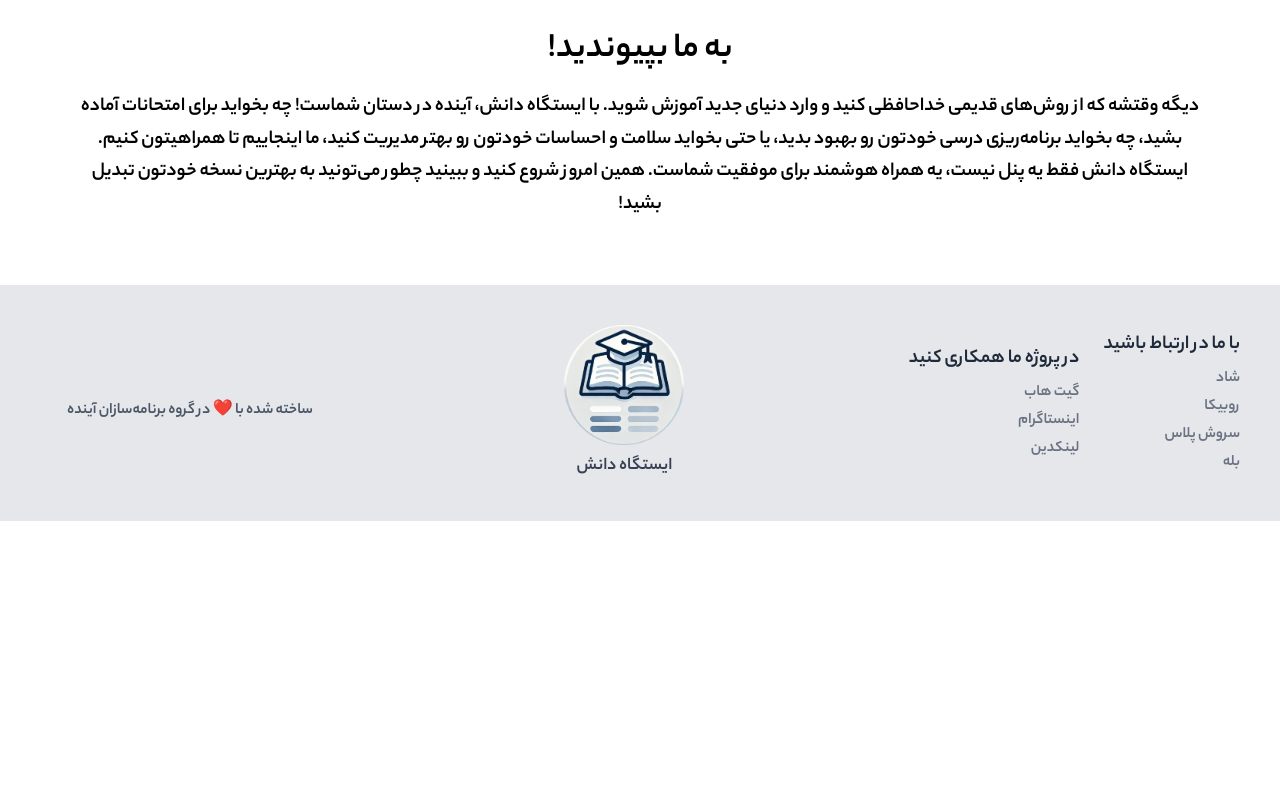
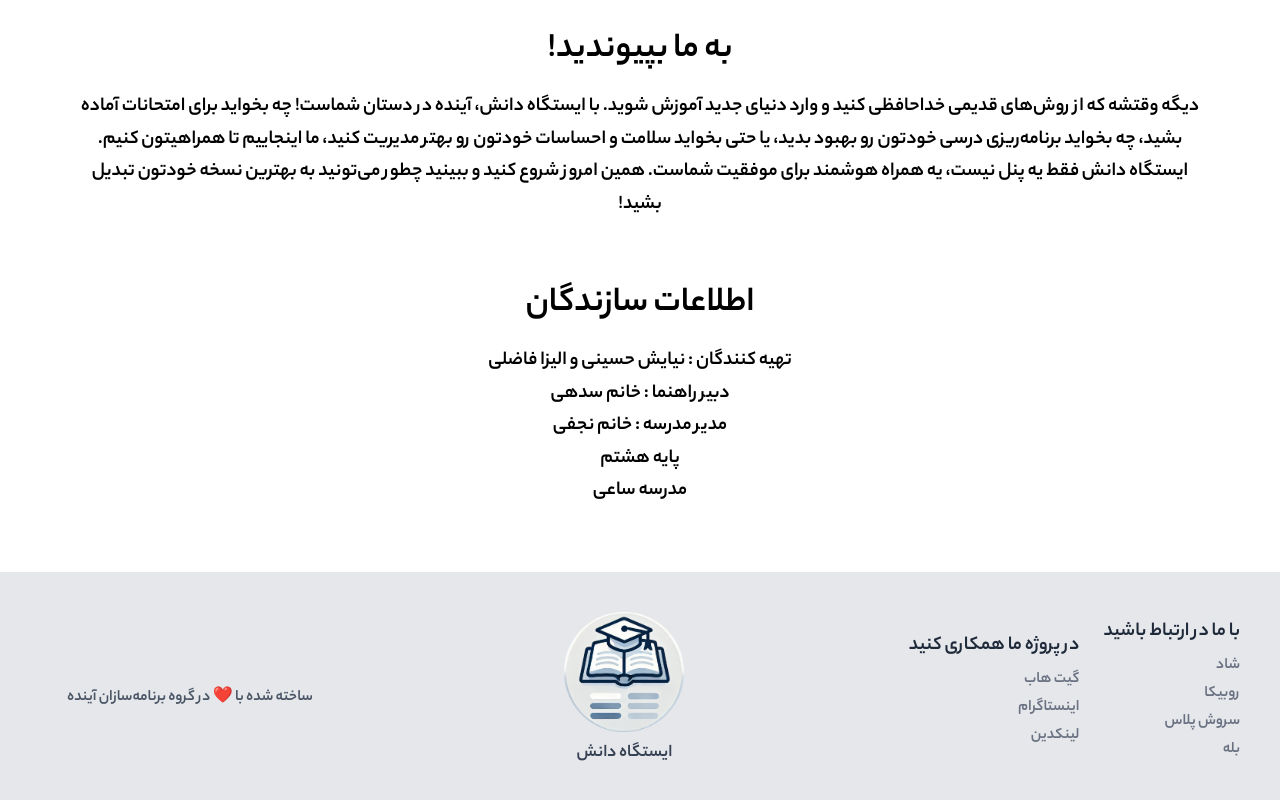
Before and after one commit to shina499/home, a website: page index.html in a window 1280 px wide. Shown: the part 2705-3505 px from the top of the page. Before the commit the page ends 3226 px from the top, so only its background shows below. Drawn offline with nearby package versions, Linux system fonts and the light colour scheme.

Commit message:
fifth commit

```diff
--- a/index.html
+++ b/index.html
@@ -151,6 +151,18 @@
         ایستگاه دانش فقط یه پنل نیست، یه همراه هوشمند برای موفقیت شماست. همین امروز شروع کنید و ببینید چطور می‌تونید به بهترین نسخه خودتون تبدیل بشید!
       </p>
     </section>
+
+    <section class="flex flex-col justify-center items-center gap-5 mt-16 w-[90%] mx-auto text-center">
+      <h3 class="text-3xl sm:text-4xl font-black">اطلاعات سازندگان</h3>
+
+      <ul class="flex justify-center items-center flex-col text-base sm:text-lg lg:text-xl leading-relaxed">
+        <li>تهیه کنندگان : نیایش حسینی و الیزا فاضلی</li>
+        <li>دبیر راهنما : خانم سدهی </li>
+        <li>مدیر مدرسه : خانم نجفی </li>
+        <li>پایه هشتم</li>
+        <li>مدرسه ساعی</li>
+      </ul>
+    </section>
   </main>
 
       <footer class="w-full bg-gray-200 flex flex-wrap md:flex-nowrap justify-between items-center gap-6 px-4 py-6 md:p-10 mt-4 text-sm md:text-base">
```
Also changed, not shown: src/output.css.
